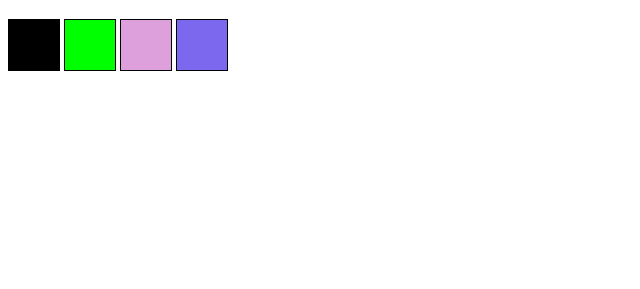
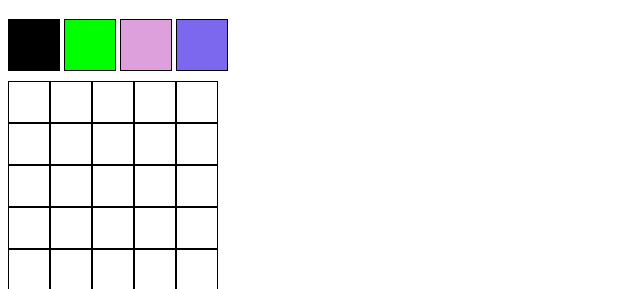
Before and after one commit to hosanavm/project-pixels-art, a plain HTML site: page index.html in a window 1280 px wide. Shown: the part 61-350 px from the top of the page, without its empty margins (0-640 px from the left). Drawn offline with Linux system fonts and the light colour scheme.

Commit message:
adiciona quadro de pixels e seu estilo

```diff
--- a/index.html
+++ b/index.html
@@ -15,5 +15,42 @@
         <div class="color" id="colorThree"></div>
         <div class="color" id="colorFour"></div>
     </div>
+    <section id="pixel-board">
+        <div>
+            <div class="pixel"></div>
+            <div class="pixel"></div>
+            <div class="pixel"></div>
+            <div class="pixel"></div>
+            <div class="pixel"></div>
+        </div>
+        <div>
+            <div class="pixel"></div>
+            <div class="pixel"></div>
+            <div class="pixel"></div>
+            <div class="pixel"></div>
+            <div class="pixel"></div>
+        </div>
+        <div>
+            <div class="pixel"></div>
+            <div class="pixel"></div>
+            <div class="pixel"></div>
+            <div class="pixel"></div>
+            <div class="pixel"></div>
+        </div>
+        <div>
+            <div class="pixel"></div>
+            <div class="pixel"></div>
+            <div class="pixel"></div>
+            <div class="pixel"></div>
+            <div class="pixel"></div>
+        </div>
+        <div>
+            <div class="pixel"></div>
+            <div class="pixel"></div>
+            <div class="pixel"></div>
+            <div class="pixel"></div>
+            <div class="pixel"></div>
+        </div>
+    </section>
 </body>
 </html>
--- a/style.css
+++ b/style.css
@@ -5,6 +5,21 @@
     height: 50px;
     width: 50px;
     border: 1px solid black;
+}
+
+.pixel {
+    display: table-cell;
+    line-height: 40px;
+    vertical-align: top;
+    height: 40px;
+    width: 40px;
+    border: 1px solid black;
+    background: white;
+}
+
+#pixel-board {
+    margin-top: 10px;
+    background: white;
 }
 
 #colorOne {
```
